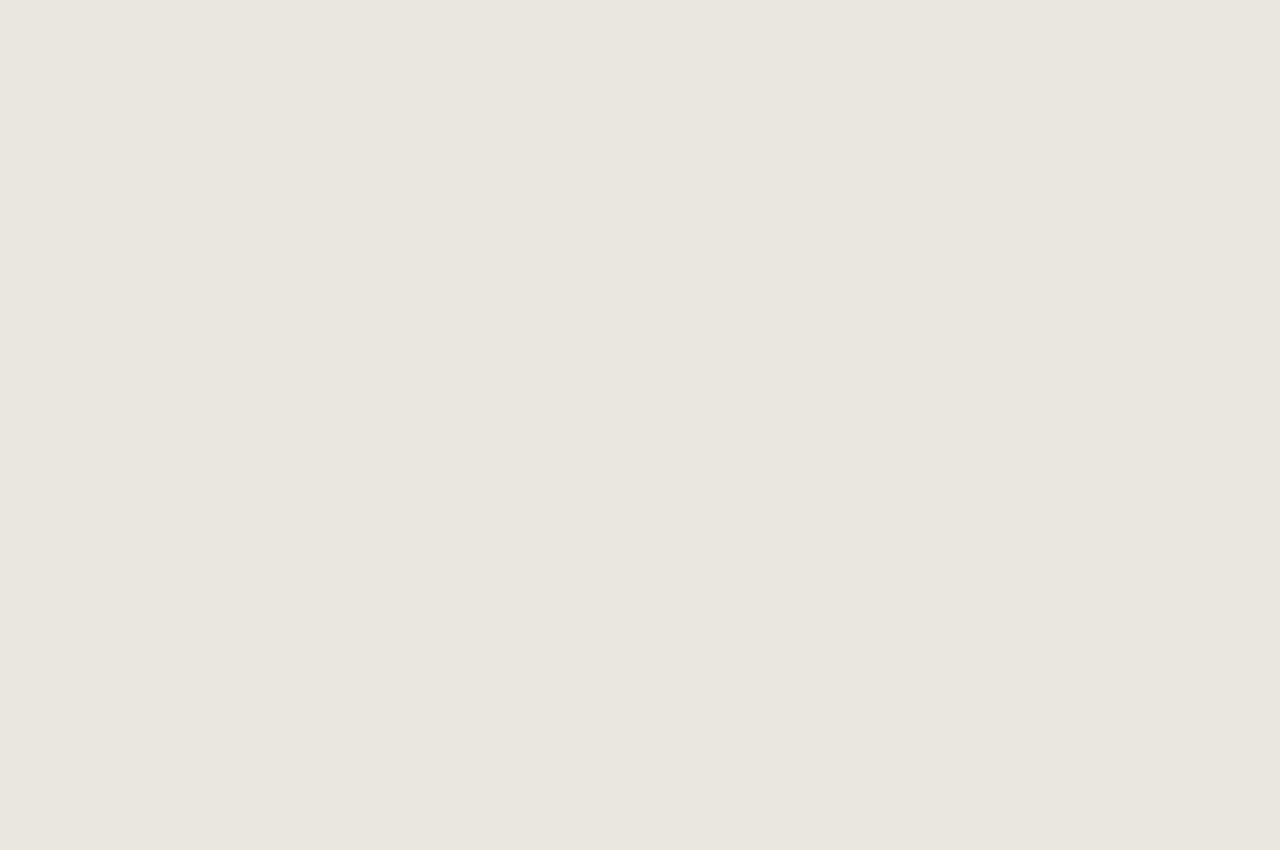
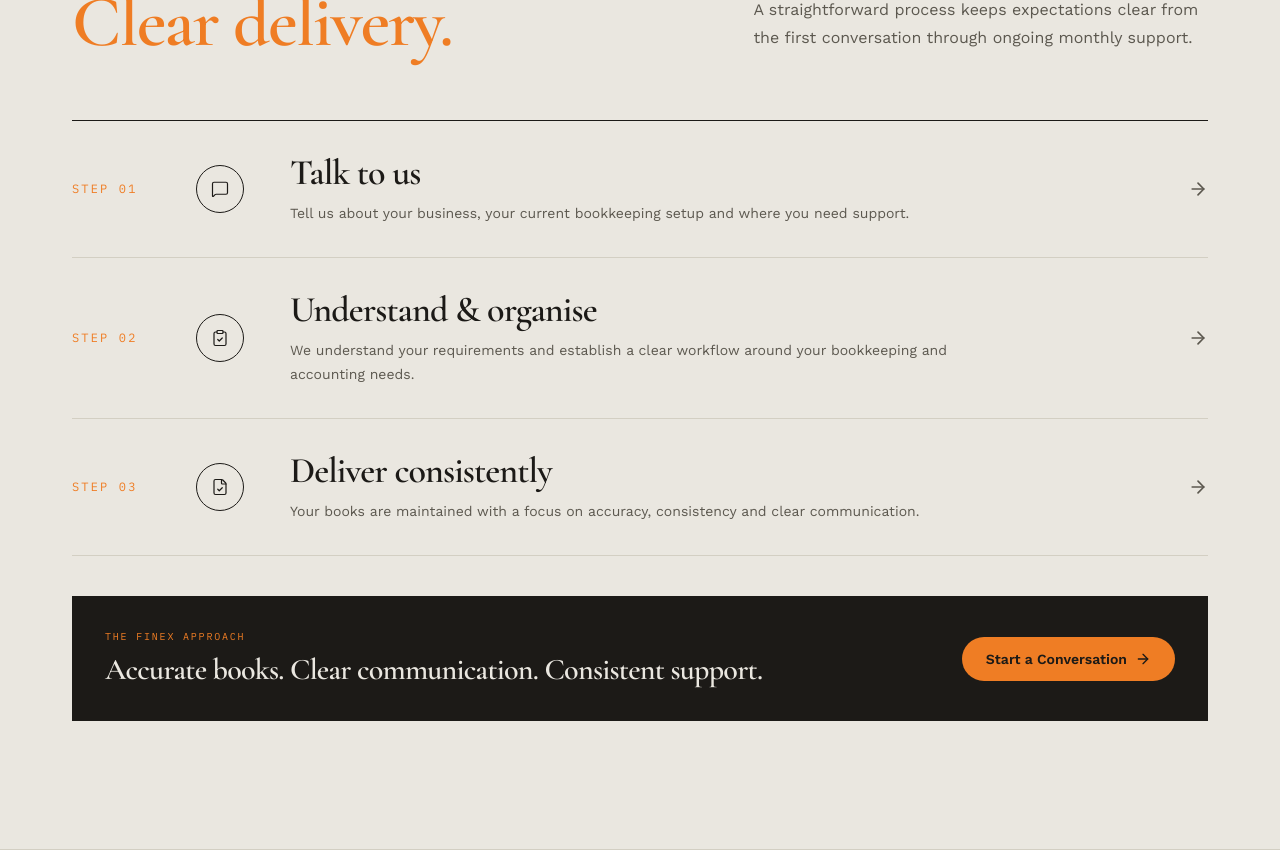
Before and after one commit to asasatha9494/finex-website, a Next.js app: page / in a window 1280 px wide. Shown: the part 3440-4290 px from the top of the page. Before the commit the page ends 3199 px from the top, so only its background shows below. Built offline with nearby package versions, Linux system fonts and the light colour scheme.

Commit message:
add finex process section

```diff
--- a/app/page.tsx
+++ b/app/page.tsx
@@ -3,6 +3,7 @@ import Hero from "@/components/Hero";
 import TrustBar from "@/components/TrustBar";
 import Services from "@/components/Services";
 import Industries from "@/components/Industries";
+import Process from "@/components/Process";
 
 export default function Home() {
   return (
@@ -12,6 +13,7 @@ export default function Home() {
       <TrustBar />
       <Services />
       <Industries />
+      <Process />
     </main>
   );
 }
--- /dev/null
+++ b/components/Process.tsx
@@ -0,0 +1,131 @@
+import {
+  ArrowRight,
+  ClipboardCheck,
+  FileCheck,
+  MessageSquare,
+} from "lucide-react";
+
+const steps = [
+  {
+    number: "01",
+    icon: MessageSquare,
+    title: "Talk to us",
+    description:
+      "Tell us about your business, your current bookkeeping setup and where you need support.",
+  },
+  {
+    number: "02",
+    icon: ClipboardCheck,
+    title: "Understand & organise",
+    description:
+      "We understand your requirements and establish a clear workflow around your bookkeeping and accounting needs.",
+  },
+  {
+    number: "03",
+    icon: FileCheck,
+    title: "Deliver consistently",
+    description:
+      "Your books are maintained with a focus on accuracy, consistency and clear communication.",
+  },
+];
+
+export default function Process() {
+  return (
+    <section
+      id="process"
+      className="border-b border-[#d3cfc3] bg-[#eae7e0] py-24 md:py-32"
+    >
+      <div className="mx-auto max-w-[1200px] px-6 md:px-8">
+
+        {/* Header */}
+        <div className="grid gap-8 md:grid-cols-[1fr_0.7fr] md:items-end">
+          <div>
+            <p className="finex-mono text-xs uppercase tracking-[0.2em] text-[#ef7d24]">
+              How It Works
+            </p>
+
+            <h2 className="finex-heading mt-4 max-w-2xl text-5xl leading-[0.95] text-[#1c1a17] md:text-7xl">
+              Simple process.
+              <br />
+              <span className="text-[#ef7d24]">Clear delivery.</span>
+            </h2>
+          </div>
+
+          <p className="finex-body max-w-md text-sm leading-7 text-[#5c584f] md:pb-1 md:text-base">
+            A straightforward process keeps expectations clear from the first
+            conversation through ongoing monthly support.
+          </p>
+        </div>
+
+        {/* Steps */}
+        <div className="mt-16 border-t border-[#1c1a17]">
+          {steps.map((step, index) => {
+            const Icon = step.icon;
+
+            return (
+              <div
+                key={step.number}
+                className="group grid gap-6 border-b border-[#d3cfc3] py-8 md:grid-cols-[100px_70px_1fr_40px] md:items-center"
+              >
+                {/* Number */}
+                <p className="finex-mono text-xs tracking-[0.18em] text-[#ef7d24]">
+                  STEP {step.number}
+                </p>
+
+                {/* Icon */}
+                <div className="flex h-12 w-12 items-center justify-center rounded-full border border-[#1c1a17] transition-all duration-300 group-hover:bg-[#ef7d24] group-hover:border-[#ef7d24]">
+                  <Icon
+                    size={18}
+                    className="transition-colors group-hover:text-white"
+                    strokeWidth={1.6}
+                  />
+                </div>
+
+                {/* Content */}
+                <div>
+                  <h3 className="finex-heading text-3xl text-[#1c1a17] md:text-4xl">
+                    {step.title}
+                  </h3>
+
+                  <p className="finex-body mt-2 max-w-2xl text-sm leading-6 text-[#5c584f]">
+                    {step.description}
+                  </p>
+                </div>
+
+                {/* Arrow */}
+                <div className="hidden md:flex md:justify-end">
+                  <ArrowRight
+                    size={20}
+                    className="text-[#5c584f] transition-transform duration-300 group-hover:translate-x-2 group-hover:text-[#ef7d24]"
+                  />
+                </div>
+              </div>
+            );
+          })}
+        </div>
+
+        {/* Bottom statement */}
+        <div className="mt-10 flex flex-col gap-5 border border-[#1c1a17] bg-[#1c1a17] p-6 md:flex-row md:items-center md:justify-between md:p-8">
+          <div>
+            <p className="finex-mono text-[10px] uppercase tracking-[0.18em] text-[#ef7d24]">
+              The FineX Approach
+            </p>
+
+            <p className="finex-heading mt-2 text-2xl text-[#eae7e0] md:text-3xl">
+              Accurate books. Clear communication. Consistent support.
+            </p>
+          </div>
+
+          <a
+            href="#health-check"
+            className="flex shrink-0 items-center justify-center gap-2 rounded-full bg-[#ef7d24] px-6 py-3 font-[var(--font-work-sans)] text-sm font-semibold text-white transition-transform duration-300 hover:-translate-y-1"
+          >
+            Start a Conversation
+            <ArrowRight size={16} />
+          </a>
+        </div>
+
+      </div>
+    </section>
+  );
+}
```
